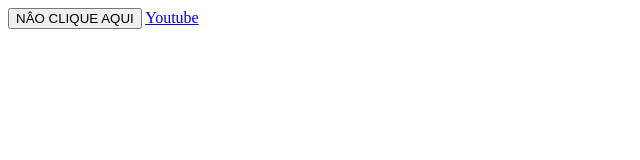
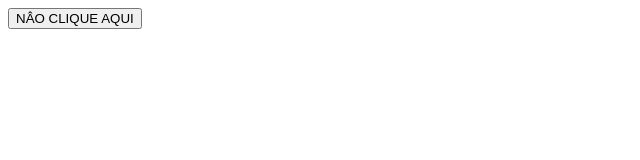
Before and after one commit to SIDINEIPAULA/Renan, a plain HTML site: page index.html in a window 1280 px wide. Shown: the full height of the page, 0-640 px from the left. Drawn offline with Linux system fonts and the light colour scheme.

```diff
--- a/index.html
+++ b/index.html
@@ -8,6 +8,5 @@
 <body>
     <button id = "btnClique" >NÂO CLIQUE AQUI</button>
     <script type="text/javascript" src = "script.js"></script>
-    <a href = "https://youtube.com">Youtube</a>
 </body>
 </html>
```
